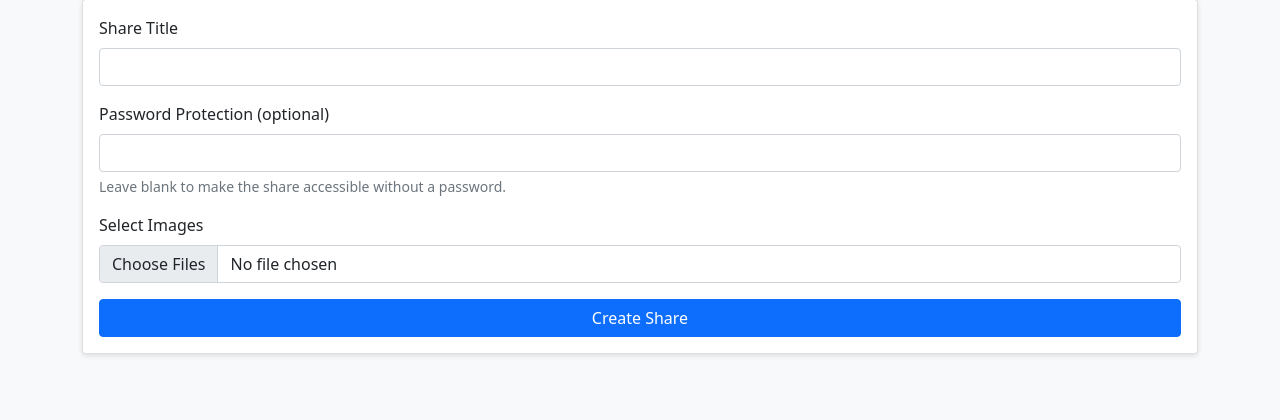
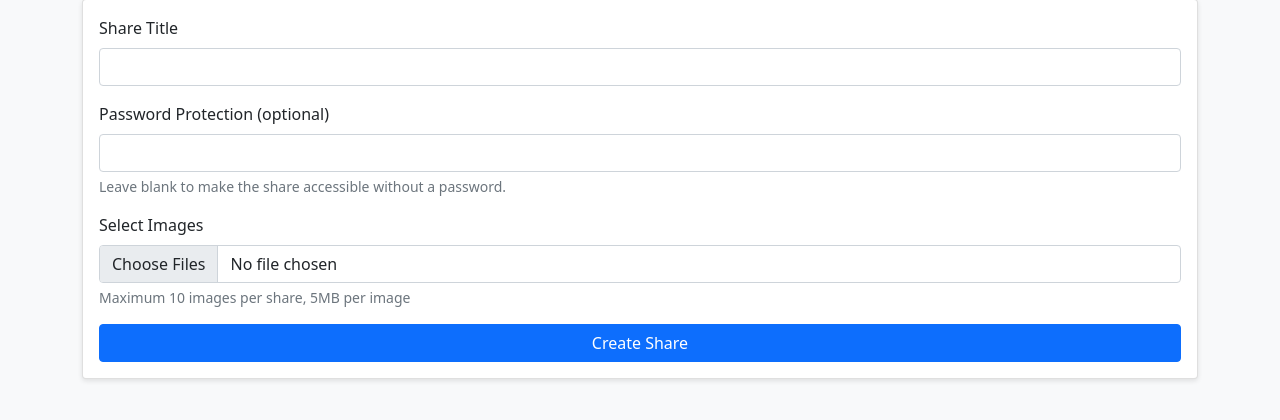
Before and after one commit to viczhang/Poubelle, a Flask app: template templates/upload.html in a window 1280 px wide. Shown: the part 137-557 px from the top of the page. Run offline with Flask 2, Linux system fonts and the light colour scheme; the template is opened without the code that fills it, so the values that code supplies are empty; data comes from the database, SQL or seed files in the repository; both versions use the stored data as it was after the commit; some libraries are stand-ins or nearby versions.

Commit message:
feat: 添加访问日志功能并限制上传大小
实现图片分享的访问日志记录功能，包括：
- 在数据库中创建access_logs表存储访问记录
- 在管理界面和用户面板显示访问次数
- 添加ProxyFix中间件获取真实客户端IP
- 限制每次上传最多10张图片且每张不超过5MB
- 在模板中添加上传限制提示信息

```diff
--- a/app.py
+++ b/app.py
@@ -8,6 +8,7 @@
 from flask import Flask, render_template, request, redirect, url_for, flash, session, g
 from werkzeug.security import generate_password_hash, check_password_hash
 from werkzeug.utils import secure_filename
+from werkzeug.middleware.proxy_fix import ProxyFix
 
 # Configuration
 app = Flask(__name__)
@@ -15,6 +16,9 @@
 app.config['DATABASE'] = os.path.join(os.path.dirname(__file__), 'imageshare.db')
 app.config['UPLOAD_FOLDER'] = os.path.join(os.path.dirname(__file__), 'static', 'uploads')
 app.config['ALLOWED_EXTENSIONS'] = {'png', 'jpg', 'jpeg', 'gif'}
+
+# Configure ProxyFix to get real client IP addresses behind Caddy
+app.wsgi_app = ProxyFix(app.wsgi_app, x_for=1, x_proto=1, x_host=1, x_prefix=1)
 
 # Ensure directories exist
 os.makedirs(app.config['UPLOAD_FOLDER'], exist_ok=True)
@@ -40,6 +44,7 @@
     DROP TABLE IF EXISTS users;
     DROP TABLE IF EXISTS image_shares;
     DROP TABLE IF EXISTS images;
+    DROP TABLE IF EXISTS access_logs;
 
     CREATE TABLE users (
         id INTEGER PRIMARY KEY AUTOINCREMENT,
@@ -63,6 +68,15 @@
         original_filename TEXT NOT NULL,
         uploaded_at TIMESTAMP NOT NULL DEFAULT CURRENT_TIMESTAMP,
         share_id INTEGER NOT NULL,
+        FOREIGN KEY (share_id) REFERENCES image_shares (id)
+    );
+
+    CREATE TABLE access_logs (
+        id INTEGER PRIMARY KEY AUTOINCREMENT,
+        share_id INTEGER NOT NULL,
+        access_time TIMESTAMP NOT NULL DEFAULT CURRENT_TIMESTAMP,
+        ip_address TEXT,
+        user_agent TEXT,
         FOREIGN KEY (share_id) REFERENCES image_shares (id)
     );
     ''')
@@ -256,6 +270,17 @@
 
     shares = db.execute('SELECT * FROM image_shares WHERE user_id = ? ORDER BY created_at DESC',
                       (session['user_id'],)).fetchall()
+
+    # Add images count and views count to each share
+    for share in shares:
+        # Count images for this share
+        images_count = db.execute('SELECT COUNT(*) FROM images WHERE share_id = ?', (share['id'],)).fetchone()[0]
+        # Count views (access logs) for this share
+        views_count = db.execute('SELECT COUNT(*) FROM access_logs WHERE share_id = ?', (share['id'],)).fetchone()[0]
+
+        # Add attributes to the share object
+        share['images'] = []  # Just for template compatibility
+        share['views_count'] = views_count
     return render_template('dashboard.html', shares=shares, new_url=new_url)
 
 @app.route('/upload', methods=['GET', 'POST'])
@@ -273,6 +298,23 @@
         if not files or files[0].filename == '':
             flash('No images selected')
             return redirect(url_for('upload'))
+
+        # Limit to 10 images per share
+        if len(files) > 10:
+            flash('Maximum 10 images allowed per share')
+            return redirect(url_for('upload'))
+
+        # Check each file size (5MB limit)
+        for file in files:
+            if file and allowed_file(file.filename):
+                # Get file size
+                file.seek(0, os.SEEK_END)
+                file_size = file.tell()
+                file.seek(0)  # Reset file position
+
+                if file_size > 5 * 1024 * 1024:  # 5MB in bytes
+                    flash(f'Image {file.filename} exceeds 5MB limit')
+                    return redirect(url_for('upload'))
 
         # Create share
         share_id = generate_short_id(3)  # 3-character short ID
@@ -372,19 +414,42 @@
 
 @app.route('/s/<share_id>', methods=['GET', 'POST'])
 def view_share(share_id):
+    # Skip logging for favicon requests
+    if request.path.endswith('/favicon.ico'):
+        return redirect(url_for('static', filename='favicon.ico'))
+
     db = get_db()
     share = db.execute('SELECT * FROM image_shares WHERE share_id = ?', (share_id,)).fetchone()
 
     if not share:
         return "Share not found", 404
 
-    # If share has no password, show directly
-    if not share['password_hash']:
-        images = db.execute('SELECT * FROM images WHERE share_id = ?', (share['id'],)).fetchall()
-        return render_template('view.html', share=share, images=images)
+    # Check if already authenticated for this share (for password-protected shares)
+    is_authenticated = session.get(f'share_auth_{share_id}')
 
-    # Check if already authenticated for this share
-    if session.get(f'share_auth_{share_id}'):
+    # For non-password protected shares or already authenticated access
+    if not share['password_hash'] or is_authenticated:
+        # Create a unique key for this share view in the session
+        view_key = f'viewed_{share_id}'
+        current_time = datetime.now()
+
+        # Only log access if this is a new view (not logged in the last 5 minutes)
+        if view_key not in session or (current_time - datetime.fromisoformat(session[view_key])).seconds > 300:
+            # Record the access time in session to prevent duplicates
+            session[view_key] = current_time.isoformat()
+
+            # Get current timestamp for database
+            db_timestamp = current_time.strftime("%Y-%m-%d %H:%M:%S.%f")
+
+            # Log access directly here to ensure it only happens once
+            cursor = db.cursor()
+            cursor.execute(
+                'INSERT INTO access_logs (share_id, ip_address, user_agent, access_time) VALUES (?, ?, ?, ?)',
+                (share['id'], request.remote_addr, request.user_agent.string, db_timestamp)
+            )
+            db.commit()
+            print(f"Access logged for share_id {share['id']} at {db_timestamp}")
+
         images = db.execute('SELECT * FROM images WHERE share_id = ?', (share['id'],)).fetchall()
         return render_template('view.html', share=share, images=images)
 
@@ -393,12 +458,59 @@
 
         if check_password_hash(share['password_hash'], password):
             session[f'share_auth_{share_id}'] = True
+
+            # Log access once after successful password authentication
+            current_time = datetime.now()
+            db_timestamp = current_time.strftime("%Y-%m-%d %H:%M:%S.%f")
+            cursor = db.cursor()
+            cursor.execute(
+                'INSERT INTO access_logs (share_id, ip_address, user_agent, access_time) VALUES (?, ?, ?, ?)',
+                (share['id'], request.remote_addr, request.user_agent.string, db_timestamp)
+            )
+            db.commit()
+            print(f"Access logged after password auth for share_id {share['id']} at {db_timestamp}")
+
+            # Also record in session to prevent duplicates
+            session[f'viewed_{share_id}'] = current_time.isoformat()
+
             images = db.execute('SELECT * FROM images WHERE share_id = ?', (share['id'],)).fetchall()
             return render_template('view.html', share=share, images=images)
         else:
             flash('Invalid password')
 
     return render_template('password.html', share=share)
+
+def log_access(db, share_id):
+    """Log access to a share, preventing duplicate counts from the same client within a short timeframe"""
+    # Skip logging for favicon or other resource requests
+    if request.path.endswith('/favicon.ico') or request.path.startswith('/static/'):
+        return
+
+    # Generate a client identifier (simplified approach using IP + user agent)
+    client_id = f"{request.remote_addr}:{hash(request.user_agent.string)}"
+
+    # Check if this client has accessed this share within the last 5 minutes
+    cursor = db.cursor()
+    cursor.execute(
+        "SELECT COUNT(*) FROM access_logs WHERE share_id = ? AND ip_address = ? AND "
+        "datetime(access_time) > datetime('now', '-5 minutes')",
+        (share_id, request.remote_addr)
+    )
+    recent_access_count = cursor.fetchone()[0]
+
+    # Only log if no recent access from this client
+    if recent_access_count == 0:
+        # Get current timestamp
+        current_time = datetime.now().strftime("%Y-%m-%d %H:%M:%S.%f")
+
+        cursor.execute(
+            'INSERT INTO access_logs (share_id, ip_address, user_agent, access_time) VALUES (?, ?, ?, ?)',
+            (share_id, request.remote_addr, request.user_agent.string, current_time)
+        )
+        db.commit()
+        print(f"Access logged for share_id {share_id} from client {client_id} at {current_time}")
+    else:
+        print(f"Skipping duplicate access log for share_id {share_id} from client {client_id}")
 
 # Initialize database before first request
 @app.before_first_request
--- a/app/__init__.py
+++ b/app/__init__.py
@@ -2,6 +2,7 @@
 from flask import Flask
 from flask_sqlalchemy import SQLAlchemy
 from flask_login import LoginManager
+from werkzeug.middleware.proxy_fix import ProxyFix
 
 db = SQLAlchemy()
 login_manager = LoginManager()
@@ -13,6 +14,9 @@
     app.config['SQLALCHEMY_TRACK_MODIFICATIONS'] = False
     app.config['UPLOAD_FOLDER'] = os.path.join(app.root_path, 'static/uploads')
     app.config['SITE_TITLE'] = os.environ.get('SITE_TITLE', 'Poubelle')
+
+    # Configure ProxyFix to get real client IP addresses behind Caddy
+    app.wsgi_app = ProxyFix(app.wsgi_app, x_for=1, x_proto=1, x_host=1, x_prefix=1)
 
     db.init_app(app)
     login_manager.init_app(app)
--- a/app/routes/share.py
+++ b/app/routes/share.py
@@ -11,6 +11,7 @@
     # No password set: show directly
     if not share.password_hash:
         # Create access log
+        # request.remote_addr will return the real client IP when ProxyFix is properly configured
         log = AccessLog(
             share_id=share.id,
             ip_address=request.remote_addr,
@@ -23,6 +24,7 @@
     # Check if already authenticated for this share
     if session.get(f'share_auth_{share_id}'):
         # Create access log
+        # request.remote_addr will return the real client IP when ProxyFix is properly configured
         log = AccessLog(
             share_id=share.id,
             ip_address=request.remote_addr,
@@ -37,6 +39,7 @@
 
         if share.check_password(password):
             # Create access log
+            # request.remote_addr will return the real client IP when ProxyFix is properly configured
             log = AccessLog(
                 share_id=share.id,
                 ip_address=request.remote_addr,
--- a/app/templates/admin/dashboard.html
+++ b/app/templates/admin/dashboard.html
@@ -42,7 +42,7 @@
                     <h5 class="card-title">{{ share.title }}</h5>
                     <p class="card-text">
                         Created: {{ share.created_at.strftime('%Y-%m-%d %H:%M') }}<br>
-                        Images: {{ share.images.count() }}
+                        Images: {{ share.images.count() }} | Views: {{ share.access_logs.count() }}
                     </p>
                     <div class="d-flex justify-content-between">
                         <a href="{{ url_for('admin.manage', share_id=share.id) }}" class="btn btn-sm btn-info">Manage</a>
--- a/app/templates/admin/upload.html
+++ b/app/templates/admin/upload.html
@@ -19,6 +19,7 @@
             <div class="mb-3">
                 <label for="images" class="form-label">Select Images</label>
                 <input type="file" class="form-control" id="images" name="images" multiple accept="image/*" required>
+                <div class="form-text">Maximum 10 images per share, 5MB per image</div>
             </div>
             <div class="d-grid">
                 <button type="submit" class="btn btn-primary">Create Share</button>
--- a/templates/dashboard.html
+++ b/templates/dashboard.html
@@ -40,7 +40,7 @@
         <div class="card">
             <div class="card-body">
                 <h5 class="card-title">{{ share.title }}</h5>
-                <p class="card-text">Created: {{ share.created_at }}</p>
+                <p class="card-text">Created: {{ share.created_at }}<br>Images: {{ share.images | length }} | Views: {{ share.views_count }}</p>
                 <div class="d-grid gap-2">
                     <a href="{{ url_for('manage', share_id=share.id) }}" class="btn btn-outline-primary">Manage</a>
                     <a href="{{ url_for('view_share', share_id=share.share_id) }}" class="btn btn-outline-secondary" target="_blank">View</a>
--- a/templates/upload.html
+++ b/templates/upload.html
@@ -23,6 +23,7 @@
                     <div class="mb-3">
                         <label for="images" class="form-label">Select Images</label>
                         <input type="file" class="form-control" id="images" name="images" multiple accept="image/*" required>
+                        <div class="form-text">Maximum 10 images per share, 5MB per image</div>
                     </div>
                     <div class="d-grid">
                         <button type="submit" class="btn btn-primary">Upload and Share</button>
```
Also changed, not shown: app/routes/admin.py (+17 -0 lines), docker-compose.yml (+10 -0 lines), test_access.py (added, +15 -0 lines), app/imageshare.db.
